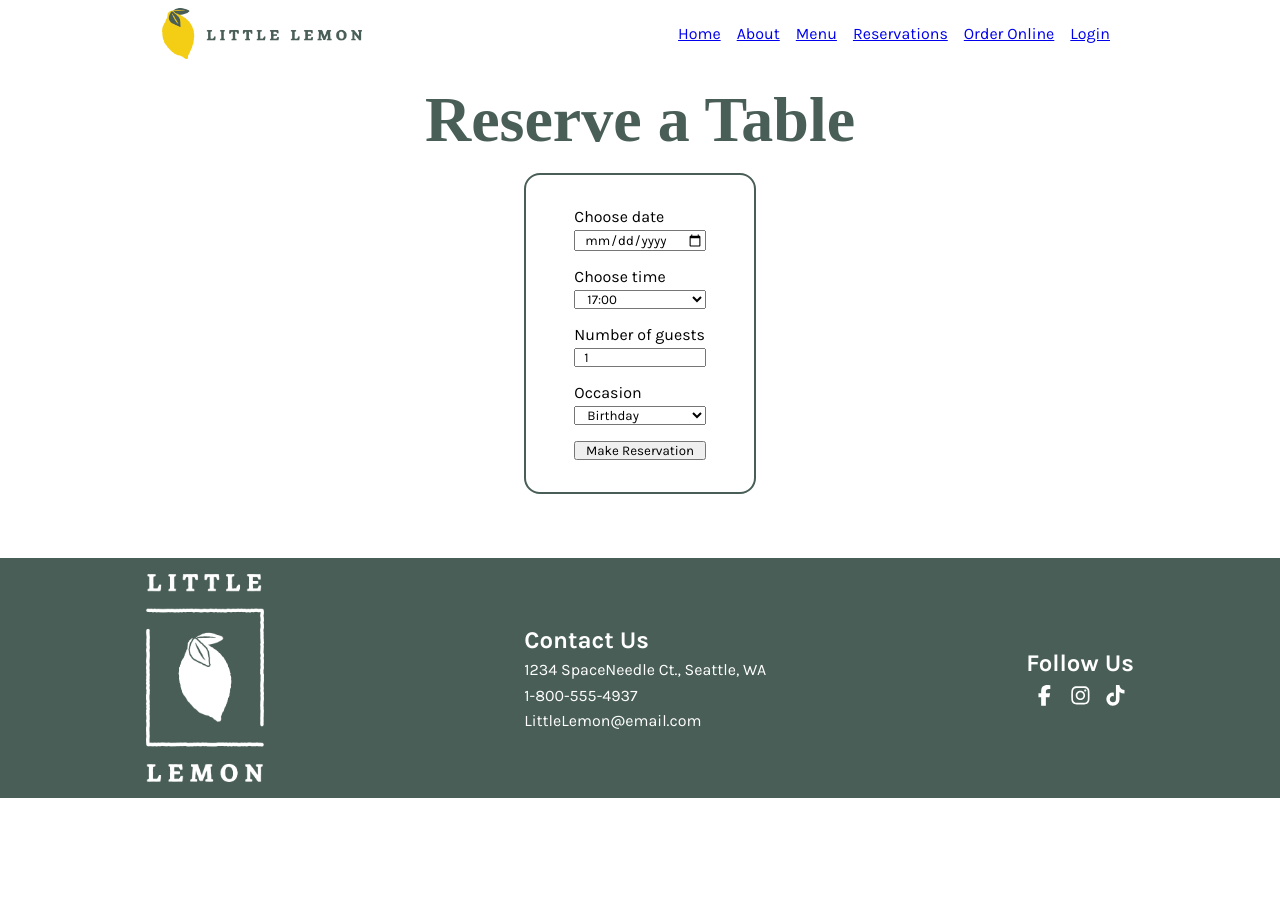
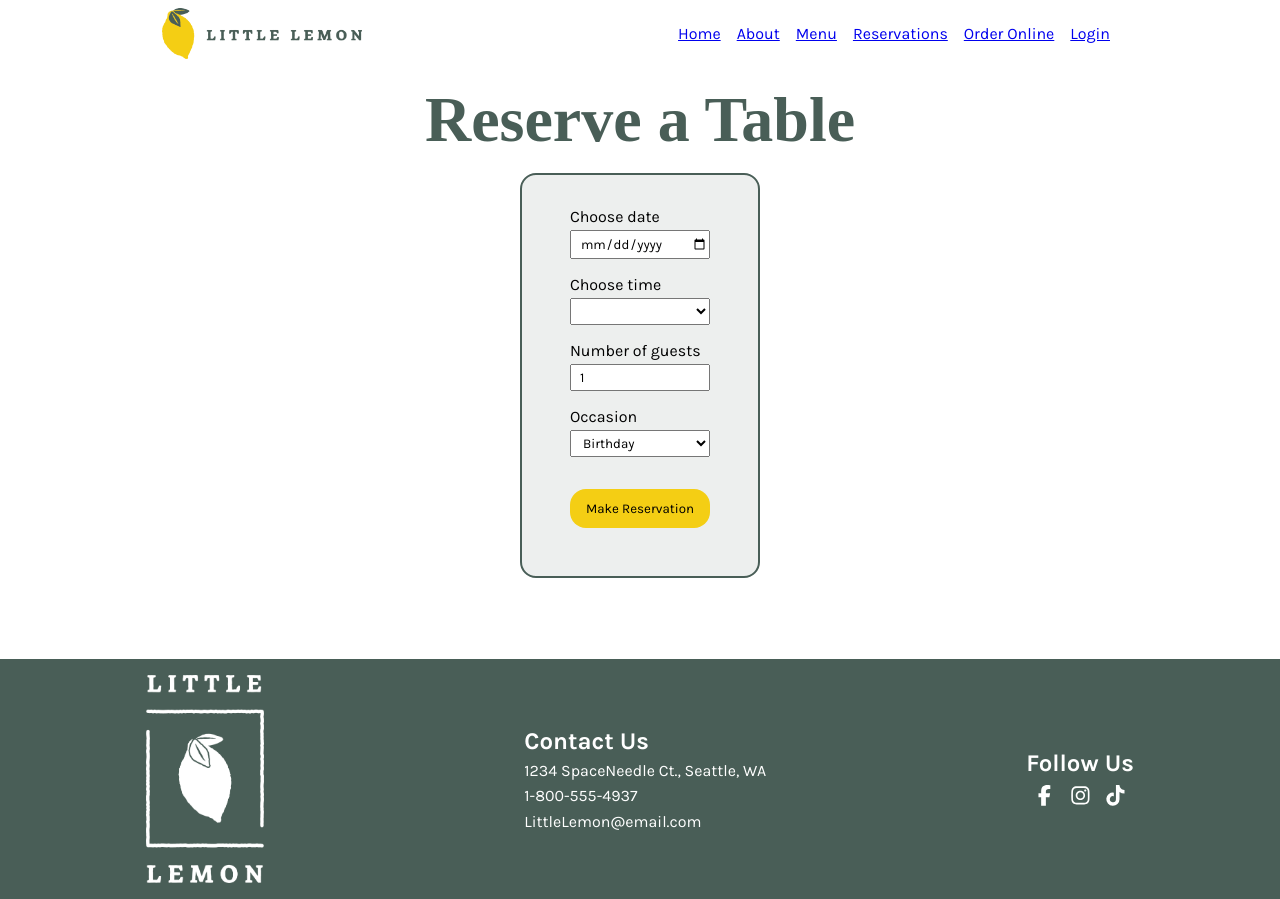
Before and after one commit to mattwheeler-dev/meta-frontend-capstone, a React (Vite) app: page /reservations in a window 1280 px wide. Before the commit the page ends 800 px from the top, so only its background shows below. Built offline with nearby package versions, Linux system fonts and the light colour scheme; a web font is replaced by a local one.

Commit message:
few small style updates

```diff
--- a/src/App.jsx
+++ b/src/App.jsx
@@ -1,23 +1,29 @@
-import { useState } from "react";
+import { useReducer } from "react";
 import { Outlet } from "react-router-dom";
 import Nav from "./components/Nav";
 import Footer from "./components/Footer";
 
+const initializeTimes = () => {
+	return ["17:00", "18:00", "19:00", "20:00", "21:00", "22:00", "23:00"];
+};
+
+const availableTimes = (state, action) => {
+	if (action.type === "reserve_time")
+		return { availableTimes: state.availableTimes };
+	return state;
+};
+
 function App() {
-	const [availableTimes] = useState([
-		"17:00",
-		"18:00",
-		"19:00",
-		"20:00",
-		"21:00",
-		"22:00",
-		"23:00",
-	]);
+	const [state, dispatch] = useReducer(availableTimes, initializeTimes);
+
+	function updateTimes() {
+		dispatch({ type: "reserve_time" });
+	}
 
 	return (
 		<>
 			<Nav />
-			<Outlet context={{ availableTimes }} />
+			<Outlet context={{ availableTimes, updateTimes }} />
 			<Footer />
 		</>
 	);
--- a/src/components/ReservationForm.css
+++ b/src/components/ReservationForm.css
@@ -2,6 +2,7 @@
 	width: fit-content;
 	margin: 1rem auto;
 	padding: 1rem 3rem;
+	background-color: var(--light-gray);
 	border: 2px solid var(--primary);
 	border-radius: var(--radius);
 	display: flex;
@@ -16,9 +17,13 @@
 .res-form input[type="date"],
 .res-form input[type="number"],
 .res-form select {
-	padding-left: 0.5rem;
+	padding: 0.25rem 0 0.25rem 0.5rem;
 }
 
 .res-form input[type="submit"] {
-	margin: 1rem 0;
+	margin: 2rem 0;
+	padding: 0.75rem 1rem;
+	background-color: var(--secondary);
+	border: none;
+	border-radius: var(--radius);
 }
--- a/src/components/ReservationForm.jsx
+++ b/src/components/ReservationForm.jsx
@@ -1,17 +1,16 @@
 import { useState } from "react";
-import { useOutletContext } from "react-router-dom";
 import "./ReservationForm.css";
 
-const ReservationForm = () => {
-	const { availableTimes } = useOutletContext();
+const ReservationForm = ({ availableTimes }) => {
 	const [date, setDate] = useState("");
 	const [time, setTime] = useState("");
 	const [numGuests, setNumGuests] = useState(1);
 	const [occasion, setOccasion] = useState("");
 
-	const timeOptions = availableTimes.map((resTime) => {
-		return <option key={resTime}>{resTime}</option>;
-	});
+	// const timeOptions = availableTimes.map((resTime) => {
+	// 	return <option key={resTime}>{resTime}</option>;
+	// });
+	console.log(availableTimes);
 
 	const handleSubmit = (e) => {
 		e.preventDefault();
@@ -34,7 +33,7 @@ const ReservationForm = () => {
 				value={time}
 				onChange={(e) => setTime(e.target.value)}
 			>
-				{timeOptions}
+				{/* {timeOptions} */}
 			</select>
 
 			<label htmlFor="guests">Number of guests</label>
--- a/src/index.css
+++ b/src/index.css
@@ -22,6 +22,7 @@
 
 /* all sections */
 section {
+	min-height: calc(100vh - 15rem);
 	width: 100%;
 	margin-bottom: 2rem;
 	padding: 1rem;
--- a/src/pages/Reservations.jsx
+++ b/src/pages/Reservations.jsx
@@ -1,11 +1,14 @@
+import { useOutletContext } from "react-router-dom";
 import ReservationForm from "../components/ReservationForm";
 import "./Reservations.css";
 
 const Reservations = () => {
+	const { availableTimes } = useOutletContext();
+
 	return (
 		<section className="reservations">
 			<h1>Reserve a Table</h1>
-			<ReservationForm />
+			<ReservationForm availableTimes={availableTimes} />
 		</section>
 	);
 };
```
